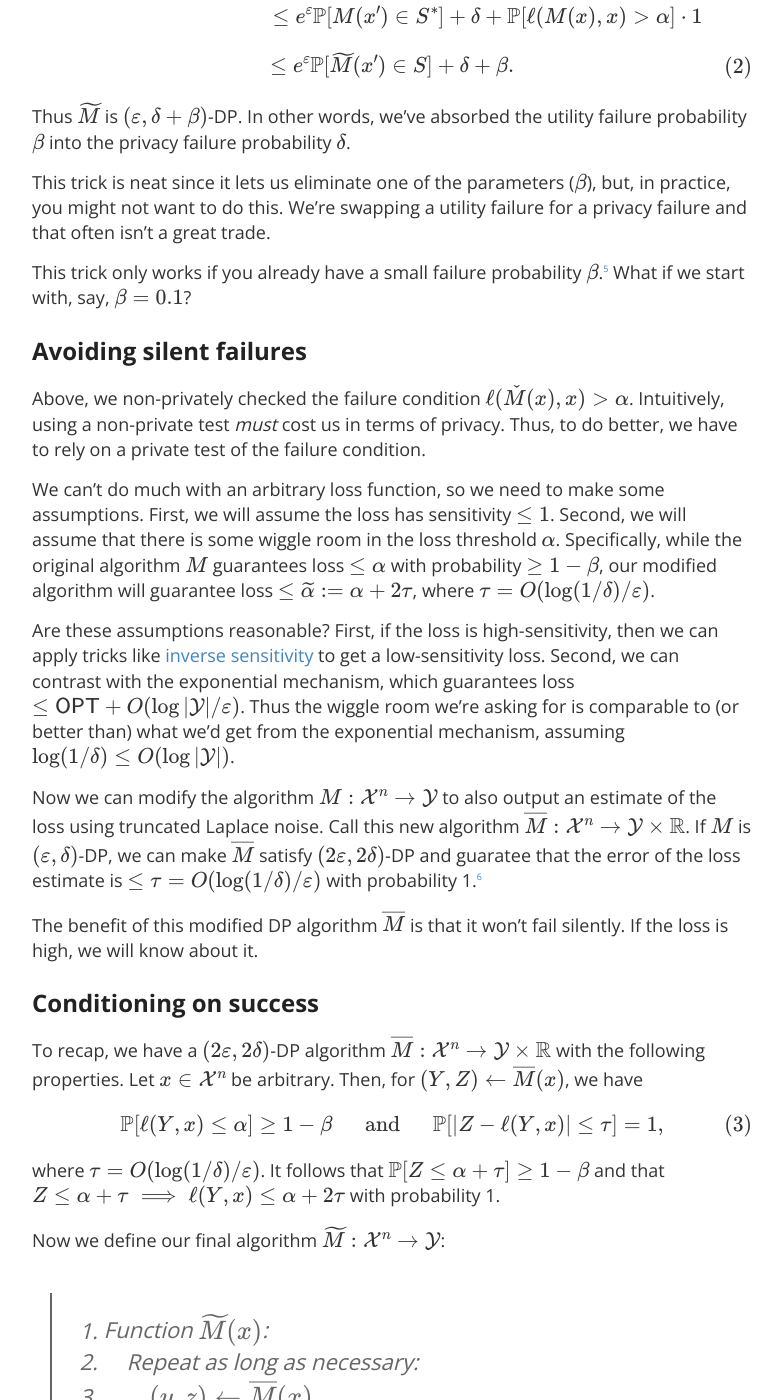
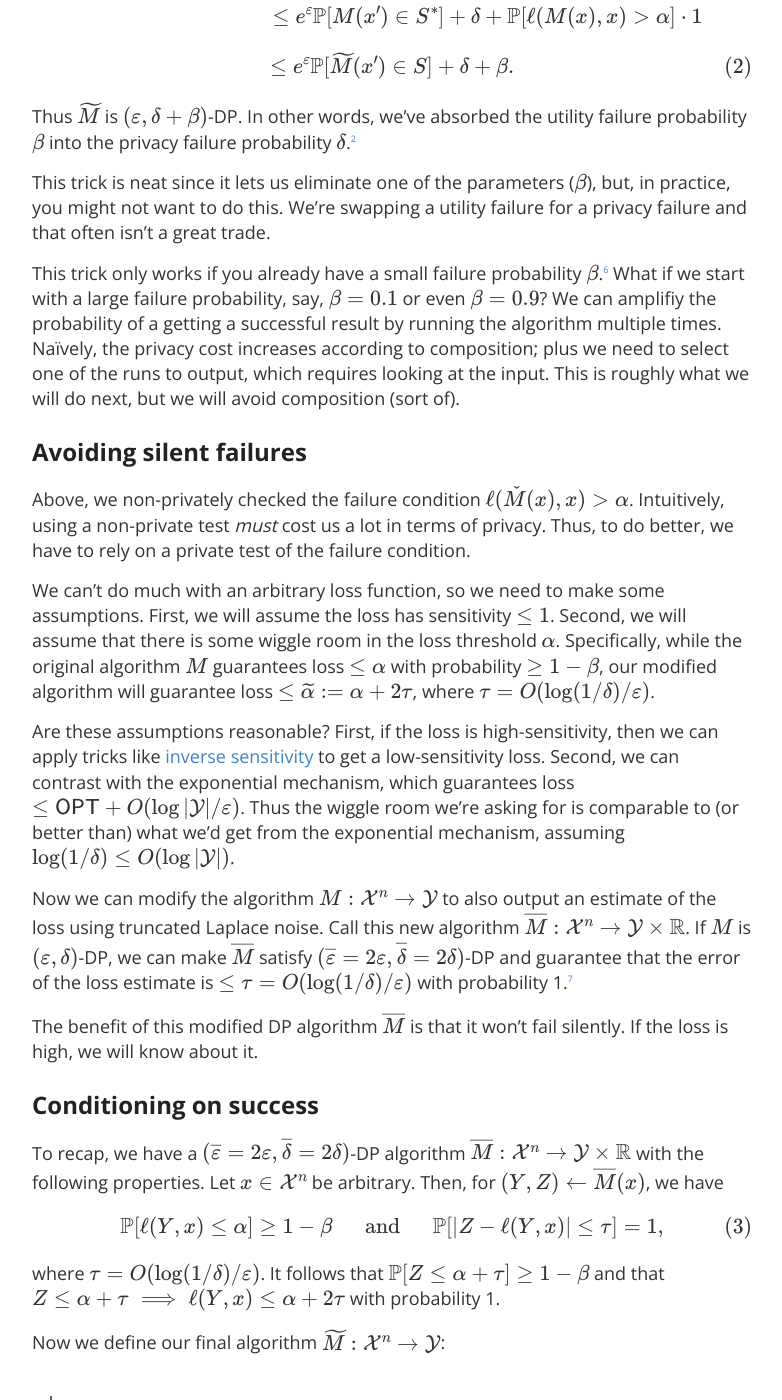
Before and after one commit to differentialprivacy/differentialprivacy, a Jekyll site: the page built from _posts/2025-03-10-fail-prob.md, in a window 1280 px wide and 1400 px high, scrolled down 1372 px. Shown: the whole window, without its empty margins (248-1030 px from the left). Built offline with Jekyll 4.4.1, drawn with Linux system fonts in a browser that asks for light colours; comment, search, counter and statistics services are not loaded; some of the changed text lies outside the part shown.

Commit message:
post on reducing failure probability

```diff
--- a/_data/contributors.yml
+++ b/_data/contributors.yml
@@ -69,6 +69,11 @@
   homepage: https://www.linkedin.com/in/terrance-liu-26796974
   image:
   affiliation: Carnegie Mellon University
+
+xinlyu:
+    name: Xin Lyu
+    homepage: https://people.eecs.berkeley.edu/~xinlyu/
+    affiliation: UC Berkeley
 
 ryanmckenna:
   name: Ryan McKenna
--- a/_posts/2025-03-10-fail-prob.md
+++ b/_posts/2025-03-10-fail-prob.md
@@ -13,9 +14,9 @@
 
 Let's be precise about what we mean by failure probability:
 Let's assume we have a \\\(\(\\varepsilon,\\delta\)\\\)-differentally private algorithm \\\(M : \\mathcal{X}^n \\to \\mathcal{Y}\\\) and we have a loss function \\\(\\ell : \\mathcal{Y} \\times \\mathcal{X}^n \\to \\mathbb{R}\\\).[^loss]
-The (worst-case) _failure probability_ \\\(\\beta\\\) of \\\(M\\\) is \\\[\\beta := \\sup\_{x\\in\\mathcal{X}^n} \\mathbb{P}\[\ell\(M\(x\),x\)&gt;\\alpha\],\\tag{1}\\\] where \\\(\\alpha\\\) is some target value for the loss.[^1]
+The (worst-case)[^fail] _failure probability_ \\\(\\beta\\\) of \\\(M\\\) is \\\[\\beta := \\sup\_{x\\in\\mathcal{X}^n} \\mathbb{P}\[\ell\(M\(x\),x\)&gt;\\alpha\],\\tag{1}\\\] where \\\(\\alpha\\\) is some target value for the loss.[^1]
 
-For example, if \\\(M\(x\)=q\(x\)+\\mathsf{Laplace}\(1/\\varepsilon\)\\\) is the Laplace mechanism and \\\(\\ell\(y,x\)=\|y-q\(x\)\|\\\) is the absolute error, then \\\(\\beta = \\exp\(-\\varepsilon\\alpha\)\\\).
+For example, if \\\(M\(x\)=q\(x\)+\\mathsf{Laplace}\(1/\\varepsilon\)\\\) is the Laplace mechanism and \\\(\\ell\(y,x\)=\|y-q\(x\)\|\\\) is the absolute error, then the failure probability is the tail probability \\\(\\beta = \\exp\(-\\varepsilon\\alpha\)\\\).
 If we want to eliminate the failure probability, we could use _truncated_ Laplace noise instead of regular Laplace noise.[^tlap] And -- spoiler alert -- that's the kind of method we're going to look at.
 
 To be clear, in this post we're talking about failures of _utility_, which are different from failures of _privacy_.
@@ -40,16 +41,17 @@
 \\\[ ~~~~~~~~~~~~~~~~~~~~~~~~~~~~~~~~~~\\le e^\\varepsilon \\mathbb{P}\[M\(x'\)\\in S^\*\] + \\delta + \\mathbb{P}\[\\ell\(M\(x\),x\)&gt;\\alpha\] \\cdot 1 \\\]
 \\\[ \\le e^\\varepsilon \\mathbb{P}\[\\widetilde{M}\(x'\)\\in S\] + \\delta + \beta. \\tag{2} \\\]
 Thus \\\(\\widetilde{M}\\\) is \\\(\(\\varepsilon,\\delta+\\beta\)\\\)-DP.
-In other words, we've absorbed the utility failure probability \\\(\\beta\\\) into the privacy failure probability \\\(\\delta\\\).
+In other words, we've absorbed the utility failure probability \\\(\\beta\\\) into the privacy failure probability \\\(\\delta\\\).[^fail]
 
 This trick is neat since it lets us eliminate one of the parameters (\\\(\\beta\\\)), but, in practice, you might not want to do this. We're swapping a utility failure for a privacy failure and that often isn't a great trade.
 
-This trick only works if you already have a small failure probability \\\(\\beta\\\).[^3] What if we start with, say, \\\(\\beta=0.1\\\)?
+This trick only works if you already have a small failure probability \\\(\\beta\\\).[^3] What if we start with a large failure probability, say, \\\(\\beta=0.1\\\) or even \\\(\\beta=0.9\\\)?
+We can amplifiy the probability of a getting a successful result by running the algorithm multiple times. Na&iuml;vely, the privacy cost increases according to composition; plus we need to select one of the runs to output, which requires looking at the input. This is roughly what we will do next, but we will avoid composition (sort of).
 
 ## Avoiding silent failures
 
 Above, we non-privately checked the failure condition \\\(\\ell\(\\check{M}\(x\),x\)&gt;\\alpha\\\).
-Intuitively, using a non-private test _must_ cost us in terms of privacy.
+Intuitively, using a non-private test _must_ cost us a lot in terms of privacy.
 Thus, to do better, we have to rely on a private test of the failure condition.
 
 We can't do much with an arbitrary loss function, so we need to make some assumptions.
@@ -62,14 +64,14 @@
 Thus the wiggle room we're asking for is comparable to (or better than) what we'd get from the exponential mechanism, assuming \\\(\\log
 \(1/\\delta\) \\le O\(\\log\|\\mathcal{Y}\|\)\\\).
 
-Now we can modify the algorithm \\\(M : \\mathcal{X}^n \\to \\mathcal{Y}\\\) to also output an estimate of the loss using truncated Laplace noise. Call this new algorithm \\\(\\overline{M} : \\mathcal{X}^n \\to \\mathcal{Y} \\times \\mathbb{R}\\\). If \\\(M\\\) is \\\(\(\\varepsilon,\\delta\)\\\)-DP, we can make \\\(\\overline{M}\\\) satisfy \\\(\(2\\varepsilon,2\\delta\)\\\)-DP and guaratee that the error of the loss estimate is \\\(\\le \\tau = O\(\\log\(1/\\delta\)/\\varepsilon\)\\\) with probability 1.[^4]
+Now we can modify the algorithm \\\(M : \\mathcal{X}^n \\to \\mathcal{Y}\\\) to also output an estimate of the loss using truncated Laplace noise. Call this new algorithm \\\(\\overline{M} : \\mathcal{X}^n \\to \\mathcal{Y} \\times \\mathbb{R}\\\). If \\\(M\\\) is \\\(\(\\varepsilon,\\delta\)\\\)-DP, we can make \\\(\\overline{M}\\\) satisfy \\\(\(\\overline{\\varepsilon}=2\\varepsilon,\\overline{\\delta}=2\\delta\)\\\)-DP and guarantee that the error of the loss estimate is \\\(\\le \\tau = O\(\\log\(1/\\delta\)/\\varepsilon\)\\\) with probability 1.[^4]
 
 The benefit of this modified DP algorithm \\\(\\overline{M}\\\) is that it won't fail silently.
 If the loss is high, we will know about it.
 
 ## Conditioning on success
 
-To recap, we have a \\\(\(2\\varepsilon,2\\delta\)\\\)-DP algorithm \\\(\\overline{M} : \\mathcal{X}^n \\to \\mathcal{Y} \\times \\mathbb{R}\\\) with the following properties. Let \\\(x \\in \\mathcal{X}^n\\\) be arbitrary. Then, for \\\( \(Y,Z\) \\gets \\overline{M}\(x\)\\\), we have
+To recap, we have a \\\(\(\\overline{\\varepsilon}=2\\varepsilon,\\overline{\\delta}=2\\delta\)\\\)-DP algorithm \\\(\\overline{M} : \\mathcal{X}^n \\to \\mathcal{Y} \\times \\mathbb{R}\\\) with the following properties. Let \\\(x \\in \\mathcal{X}^n\\\) be arbitrary. Then, for \\\( \(Y,Z\) \\gets \\overline{M}\(x\)\\\), we have
 \\\[\\mathbb{P}\[\\ell\(Y,x\) \\le \\alpha\]\\ge 1-\\beta \~\~\~\~\~\\text{ and }\~\~\~\~\~ \\mathbb{P}\[\|Z-\\ell\(Y,x\)|\\le \\tau\]=1,\\tag{3}\\\] where \\\(\\tau=O\(\\log\(1/\\delta\)/\\varepsilon\)\\\).
 It follows that \\\(\\mathbb{P}\[Z \\le \\alpha + \\tau\] \\ge 1-\\beta\\\) and that \\\(Z \\le \\alpha + \\tau \\implies \\ell\(Y,x\) \\le \\alpha + 2\\tau\\\) with probability 1.
 
@@ -77,17 +79,19 @@
 
 > 1. Function \\\(\\widetilde{M}\(x\)\\\):
 > 2. &nbsp; &nbsp; Repeat as long as necessary:
-> 3. &nbsp; &nbsp; &nbsp; &nbsp; \\\(\(y,z\) \\gets \\overline{M}\(x\)\\\)
+> 3. &nbsp; &nbsp; Compute &nbsp; &nbsp; \\\(\(y,z\) \\gets \\overline{M}\(x\)\\\).
 > 4. &nbsp; &nbsp; &nbsp; &nbsp; If \\\(z \\le \\alpha + \\tau\\\), return \\\(y\\\) and halt. Otherwise continue.
 
 In other words, the output of \\\(\\widetilde{M}\\\) is the output of \\\(\\overline{M}\\\) conditioned on the reported loss being \\\(\\le \\alpha + \\tau\\\). In symbols, \\\(\\mathbb{P}\[\\widetilde{M}\(x\)=y\]=\\mathbb{P}\[Y=y\\mid Z \\le \\alpha + \\tau\]\\\) for \\\( \(Y,Z\) \\gets \\overline{M}\(x\)\\\).
+The number of times the loop in \\\(\\widetilde{M}\\\) runs is geometrically distributed with mean \\\(\\le\\frac{1}{1-\\beta}\\\).
+Note that \\\(\\widetilde{M}\\\) needs to know[^alpha] the utility threshold \\\(\\alpha\\\) and, if for some reason this threshold is wrong, we could get an infinite loop![^fail]
 
 By construction, we have \\\(\\mathbb{P}\[\\ell\(\\widetilde{M}\(x\),x\) \\le \\alpha + 2\\tau \] = 1\\\). That is, we have zero failure probability.
 Now, what about privacy?
 
 > **Theorem 1.** <a id="thm1" />
 > Let \\\(\\widetilde{M} : \\mathcal{X}^n \\to \\mathcal{Y}\\\) be defined as above.
-> Assume \\\(\\overline{M} : \\mathcal{X}^n \\to \\mathcal{Y} \\times \\mathbb{R}\\\) is \\\(\(\\overline\\varepsilon,\\overline\\delta\)\\\)-differentially private and, for all inputs \\\(x\\in\\mathcal{X}^n\\\), if \\\(\(Y,Z\)\\gets\\overline{M}\(x\)\\\), then \\\(\\mathbb{P}\[Z\\le\\alpha+\\tau\]\\ge1-\\beta&gt;0\\\).
+> Assume \\\(\\overline{M} : \\mathcal{X}^n \\to \\mathcal{Y} \\times \\mathbb{R}\\\) is \\\(\(\\overline\\varepsilon,\\overline\\delta\)\\\)-differentially private and, for all inputs \\\(x\\in\\mathcal{X}^n\\\), if \\\(\(Y,Z\)\\gets\\overline{M}\(x\)\\\), then \\\(\\mathbb{P}\[Z\\le\\alpha+\\tau\]\\ge1-\\beta&gt;0\\\).[^fail]
 > Then \\\(\\widetilde{M}\\\) satisfies \\\(\(\\widetilde{\\varepsilon},\\widetilde{\\delta}\)\\\)-differential privacy for
 > \\\[\\widetilde{\\varepsilon}=2\\overline{\varepsilon} - \\log\(1-\\overline{\\delta}/\(1-\\beta\)\) \~\~\~\~\\text{ and }\~\~\~\~ \\widetilde{\\delta}=\\frac{\\overline{\\delta}}{1-\\beta} .\\tag{4}\\\]
 
@@ -110,7 +114,9 @@
 
 As long as \\\(1-\\beta \\ge \\Omega\(1\)\\\), [Theorem 1](#thm1) gives \\\(\\widetilde{\\varepsilon} = 2\\overline{\\varepsilon} + O\(\\overline{\\delta}\)\\\) and \\\(\\widetilde{\\delta}=O\(\\overline{\\delta}\)\\\).
 
-We were given a \\\(\(\\varepsilon,\\delta\)\\\)-DP algorithm \\\(M\\\) and we constructed \\\(\\overline{M}\\\) such that it is \\\(\(\\overline\\varepsilon,\\overline\\delta\)\\\)-DP with \\\(\\overline{\\varepsilon}=2\\varepsilon\\\) and \\\(\\overline{\\delta}=2\\delta\\\). Thus [Theorem 1](#thm1) tells us that \\\(\\widetilde{M}\\\) is \\\(\(4\\varepsilon+O\(\\delta\),O\(\\delta\)\)\\\)-DP.
+We started with a \\\(\(\\varepsilon,\\delta\)\\\)-DP algorithm \\\(M\\\) and we constructed \\\(\\overline{M}\\\) such that it is \\\(\(\\overline\\varepsilon,\\overline\\delta\)\\\)-DP with \\\(\\overline{\\varepsilon}=2\\varepsilon\\\) and \\\(\\overline{\\delta}=2\\delta\\\). Thus [Theorem 1](#thm1) tells us that \\\(\\widetilde{M}\\\) is \\\(\(4\\varepsilon+O\(\\delta\),O\(\\delta\)\)\\\)-DP. In terms of utility, we went from \\\(\\forall x ~ \\mathbb{P}\[\\ell\(M\(x\),x\) \\le \\alpha \] \ge 1-\\beta \\\) to \\\(\\forall x ~ \\mathbb{P}\[\\ell\(\\widetilde{M}\(x\),x\) \\le \\alpha + 2\\tau \] = 1\\\).
+
+Note that our utility failure probability \\\(\\beta\\\) appears in the privacy parameters of [Theorem 1](#thm1).[^fail] This is a bit unintuitive, but we saw how it can happen earlier with the trick of absorbing the utility failure as a privacy failure. The dependence here is milder than before; e.g., we can start with a high utility failure probability, e.g. \\\(\\beta=0.5\\\), and still get a low final privacy failure probability \\\(\\widetilde{\\delta}\\le10^{-6}\\\).
 
 Overall we pay a constant factor in the privacy parameters and suffer an additive increase in the loss in order to eliminate the failure probability.
 And (unlike the earlier trick) this is true even if the initial failure probability was quite large.
@@ -145,3 +151,5 @@
 [^3]: Recall, that the privacy failure probablity should be tiny -- e.g., \\\(\\delta \\le 10^{-6}\\\) -- for the privacy guarantee to be compelling.
 [^tlap]: To achieve \\\(\(\\varepsilon,\\delta\)\\\)-DP, we can use Laplace noise truncted to magnitude \\\(\\tau = O\(\\log\(1/\\delta\)/\\varepsilon\)\\\). Truncated Laplace noise is folklore \[[L16](https://arxiv.org/abs/1607.08554 "Fang Liu. Statistical Properties of Sanitized Results from Differentially Private Laplace Mechanism with Univariate Bounding Constraints. 2016.")\]; Holohan et al. \[[HABA18](https://arxiv.org/abs/1808.10410 "Naoise Holohan, Spiros Antonatos, Stefano Braghin, Pól Mac Aonghusa. The Bounded Laplace Mechanism in Differential Privacy. 2018.")\] give a sharp analysis.
 [^4]: For simplicity, we're setting the privacy parameters of the truncated Laplace to be the same as for \\\(M\\\). In practice, this might be excessive and a different balance would work better. Also, some algorithms naturally output an estimate of their error and so this modification may not be necessary.
+[^fail]: It's important that we have a provable worst-case failure probability bound for the original algorithm \\\(M\\\), since we want a provable privacy guarantee. In particular, if we only have a heuristic that works for most inputs \\\(x\\\), but fails badly on other inputs, then we cannot get a provable DP guarantee using these methods. It is possible that heuristics can be modified to fail gracefully and thus these methods can be salvaged, but that's beyond the scope of this post.
+[^alpha]: If the utility threshold \\\(\\alpha\\\) isn't known (e.g., if it depends on the input \\\(x\\\)), then there are other methods than can be used \[[LT19](https://arxiv.org/abs/1811.07971 "Jingcheng Liu, Kunal Talwar. Private Selection from Private Candidates. STOC 2019."),[PS22](https://arxiv.org/abs/2110.03620 "Nicolas Paperno, Thomas Steinke. Hyperparameter Tuning with Renyi Differential Privacy. ICLR 2022."),[CLNSS23](https://arxiv.org/abs/2211.12063 "Edith Cohen, Xin Lyu, Jelani Nelson, Tam&aacute;s Sarl&oacute;s, Uri Stemmer. Generalized Private Selection and Testing with High Confidence. ITCS 2023.")\], but this is beyond the scope of this blog post.
```
Also changed, not shown: other parts of _posts/2025-03-10-fail-prob.md (+1 -0 lines).
